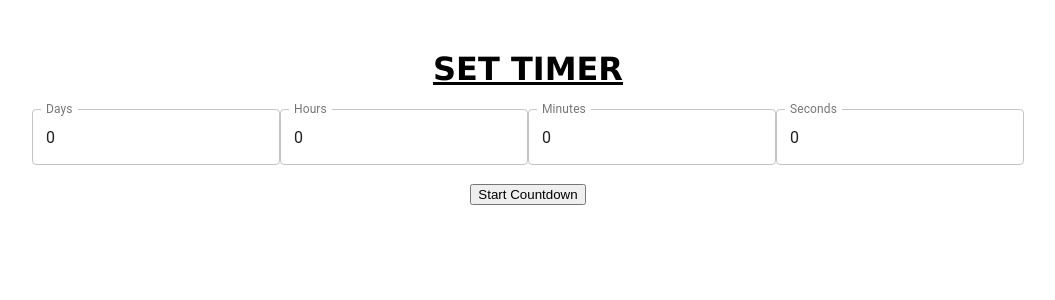
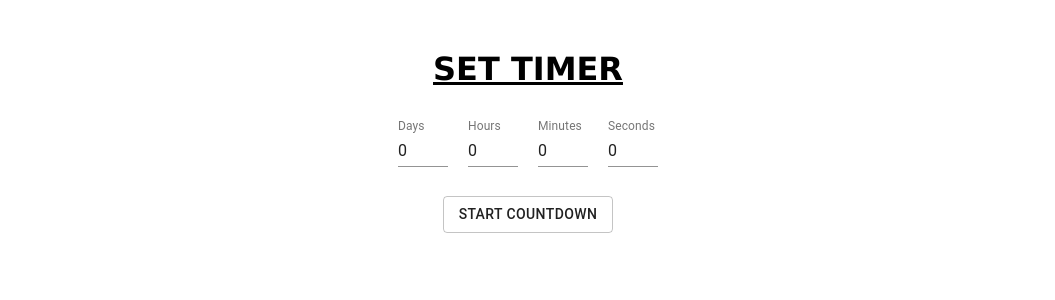
Before and after one commit to AwrenNuit/countdown-timer, a React (Create React App) app: page /#/ in a window 1280 px wide. Shown: the top 300 px of the page, without its empty margins (112-1167 px from the left). Built offline with nearby package versions, Linux system fonts and the light colour scheme.

Commit message:
added some styling

```diff
--- a/src/components/App/App.css
+++ b/src/components/App/App.css
@@ -20,6 +20,3 @@ h1 {
 .countdown {
   font-size: 4em;
 }
-
-.reset-btn{
-}
--- a/src/components/TImer/Timer.js
+++ b/src/components/TImer/Timer.js
@@ -1,7 +1,7 @@
 import React, {Component} from 'react';
 import {connect} from 'react-redux';
 import {Link} from 'react-router-dom';
-
+import Button from '@material-ui/core/Button';
 
 class Timer extends Component{
 
@@ -105,7 +105,7 @@ class Timer extends Component{
         </div>
 
         <Link to="/">
-          <button className="reset-btn">Set Timer</button>
+          <Button variant="outlined">Set Timer</Button>
         </Link>
 
       </div>
--- a/src/components/TimerForm/TimerForm.js
+++ b/src/components/TimerForm/TimerForm.js
@@ -1,6 +1,7 @@
 import React, {Component} from 'react';
 import {connect} from 'react-redux';
 import TextField from '@material-ui/core/TextField';
+import Button from '@material-ui/core/Button';
 
 class TimerForm extends Component{
 
@@ -12,6 +13,9 @@ class TimerForm extends Component{
   }
 
   handleChange = (event, propName)=>{
+    if(isNaN(event.target.value)){
+      event.target.value = 0;
+    }
     if(propName === 'days' && event.target.value > 364){
       event.target.value = 364;
     }
@@ -43,15 +47,42 @@ class TimerForm extends Component{
         <h1>SET TIMER</h1>
         <form onSubmit={this.handleSubmit}>
 
-          <TextField type="number" min="0" max="364" onChange={(event)=>this.handleChange(event, 'days')} value={this.state.days} id="outlined-basic" label="Days" variant="outlined" />
-          <TextField type="number" min="0" max="23" onChange={(event)=>this.handleChange(event, 'hours')} value={this.state.hours} id="outlined-basic" label="Hours" variant="outlined" />
-          <TextField type="number" min="0" max="59" onChange={(event)=>this.handleChange(event, 'minutes')} value={this.state.minutes} id="outlined-basic" label="Minutes" variant="outlined" />
-          <TextField type="number" onChange={(event)=>this.handleChange(event, 'seconds')} value={this.state.seconds} id="outlined-basic" label="Seconds" variant="outlined" />
+          <TextField  type="text"
+                      onChange={(event)=>this.handleChange(event, 'days')}
+                      value={this.state.days}
+                      id="standard-basic"
+                      label="Days"
+                      style={{width:"50px",margin:"10px"}}
+          />
+
+          <TextField  type="number"
+                      onChange={(event)=>this.handleChange(event, 'hours')}
+                      value={this.state.hours}
+                      id="standard-basic"
+                      label="Hours"
+                      style={{width:"50px",margin:"10px"}}
+          />
+
+          <TextField  type="number"
+                      onChange={(event)=>this.handleChange(event, 'minutes')}
+                      value={this.state.minutes}
+                      id="standard-basic"
+                      label="Minutes"
+                      style={{width:"50px",margin:"10px"}}
+          />
+
+          <TextField  type="number"
+                      onChange={(event)=>this.handleChange(event, 'seconds')}
+                      value={this.state.seconds}
+                      id="standard-basic"
+                      label="Seconds"
+                      style={{width:"50px",margin:"10px"}}
+          />
 
           <br />
           <br />
 
-          <button type="submit">Start Countdown</button>
+          <Button type="submit" variant="outlined">Start Countdown</Button>
 
         </form>
       </div>
--- a/src/index.js
+++ b/src/index.js
@@ -8,11 +8,6 @@ import logger from 'redux-logger';
 
 const setTimerReducer = (state=[], action) => {
   if(action.type === `SET_TIME`){
-    // let date = new Date();
-    // date.setDate(date.getDate()+action.payload.days);
-    // date.setHours(date.getHours()+action.payload.hours);
-    // date.setMinutes(date.getMinutes()+action.payload.minutes);
-    // date.setSeconds(date.getSeconds()+action.payload.seconds);
     return action.payload;
   }
   return state;
```
